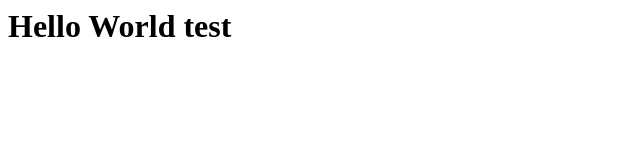
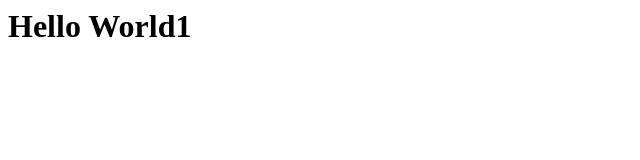
Before and after one commit to AtlasStamp/MarketingPage, a plain HTML site: page index.html in a window 1280 px wide. Shown: the full height of the page, 0-640 px from the left. Drawn offline with Linux system fonts and the light colour scheme.

Commit message:
Update index.html

```diff
--- a/index.html
+++ b/index.html
@@ -1,8 +1,8 @@
 <html>
   <body>
     <h1>
-      Hello World
-      test
+      Hello World1
+
     </h1>
   </body>
 </html>
```
